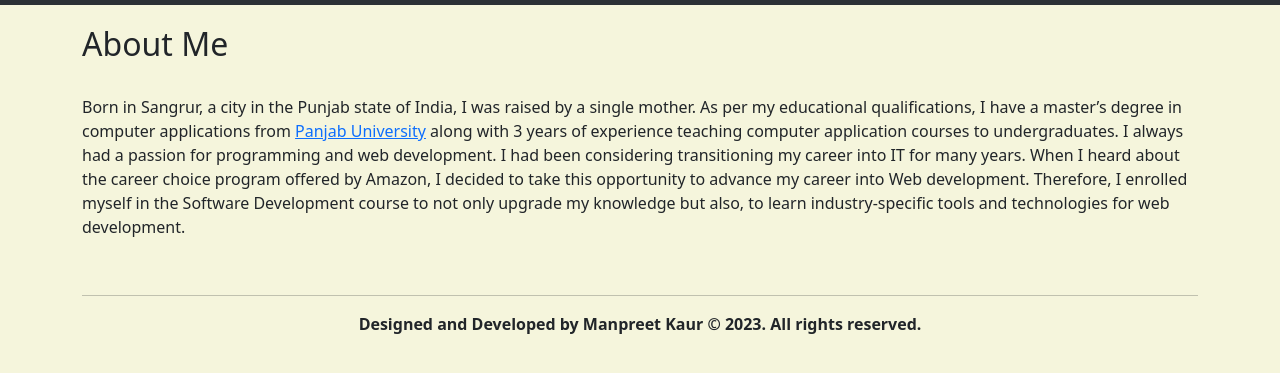
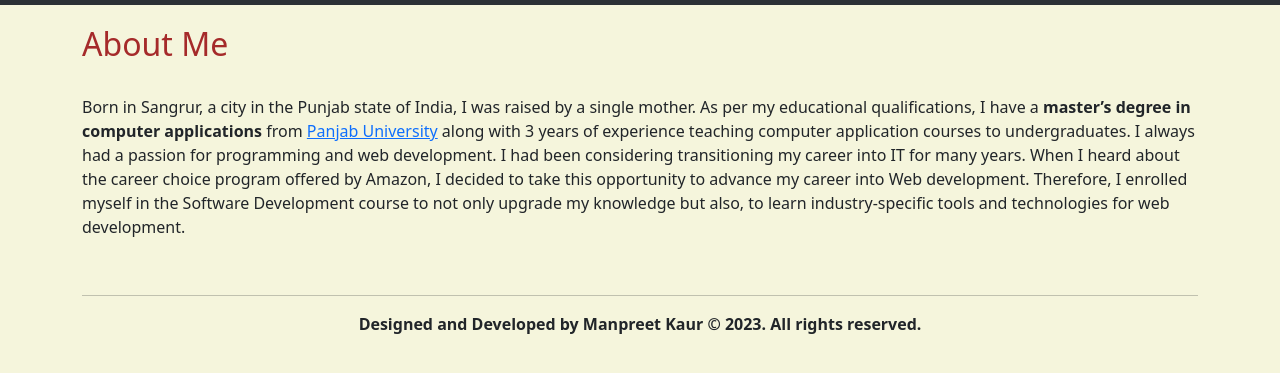
Before and after one commit to saraomanpreet/project-5, a plain HTML site: page about-us.html in a window 1280 px wide. Shown: the part 91-464 px from the top of the page. Drawn offline with nearby package versions, Linux system fonts and the light colour scheme.

Commit message:
Change color and bold a sentence

```diff
--- a/about-us.html
+++ b/about-us.html
@@ -46,9 +46,9 @@
 
       </header>
       <main class="main container">
-    <h2>About Me</h2>
+    <h2><span style="color: brown;">About Me</span></h2>
     <br>
-    <p>Born in Sangrur, a city in the Punjab state of India, I was raised by a single mother. As per my educational qualifications, I have a master’s degree in computer applications from <a href="puchd.ac.in">Panjab University</a> along with 3 years of experience teaching computer application courses to undergraduates. I always had a passion for programming and web development. I had been considering transitioning my career into IT for many years. When I heard about the career choice program offered by Amazon, I decided to take this opportunity to advance my career into Web development. Therefore, I enrolled myself in the Software Development course to not only upgrade my knowledge but also, to learn industry-specific tools and technologies for web development.</p>
+    <p>Born in Sangrur, a city in the Punjab state of India, I was raised by a single mother. As per my educational qualifications, I have a <strong> master’s degree in computer applications</strong> from <a href="puchd.ac.in">Panjab University</a> along with 3 years of experience teaching computer application courses to undergraduates. I always had a passion for programming and web development. I had been considering transitioning my career into IT for many years. When I heard about the career choice program offered by Amazon, I decided to take this opportunity to advance my career into Web development. Therefore, I enrolled myself in the Software Development course to not only upgrade my knowledge but also, to learn industry-specific tools and technologies for web development.</p>
 </main>
     <footer class="footer container text-center">
 
```
